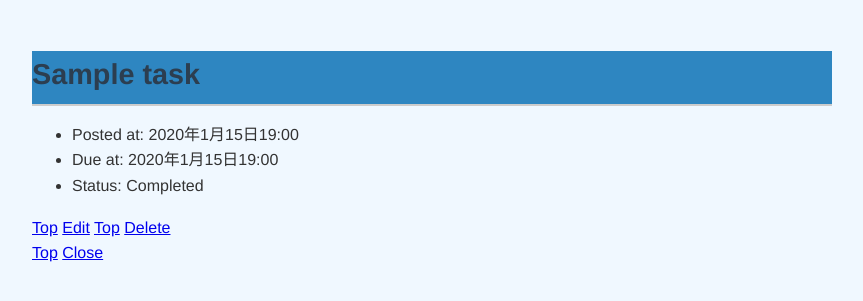
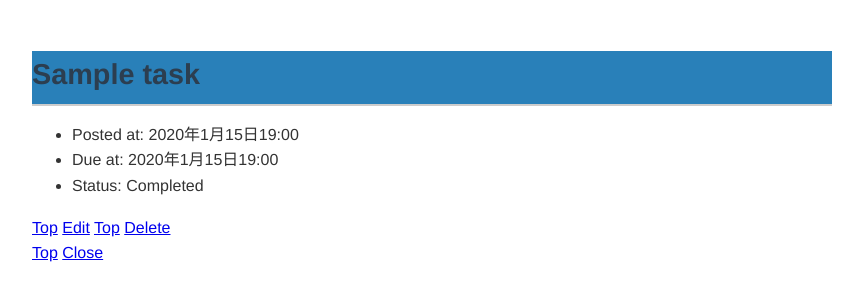
Before and after one commit to s1f102401348/django-test-exercise, a Django app: page /1/ in a window 1280 px wide. Shown: the top 301 px of the page, without its empty margins (208-1071 px from the left). Run offline with Django 5.2, Linux system fonts and the light colour scheme; tables that the repository leaves empty hold one stand-in row (values such as "Sample post").

Commit message:
色修正

```diff
--- a/todo/static/todo/css/detail.css
+++ b/todo/static/todo/css/detail.css
@@ -1,11 +1,11 @@
 body {
 
-  background-color: #f0f8ff;
+  background-color: #ffffff;
   color: #333;
 
 }
 
 h1 {
-  background-color: #2e86c1;
+  background-color: #2980b9;
   color: #2c3e50;
 }
```
